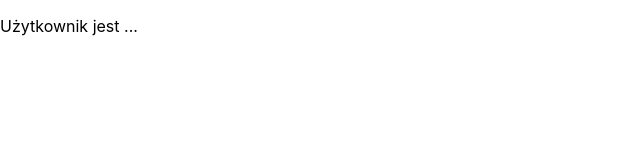
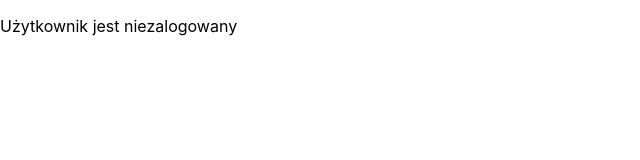
Before and after one commit to AdrianChojnacki/reactContext3, a React (Create React App) app: page / in a window 1280 px wide. Shown: the top 160 px of the page, without its empty margins (0-640 px from the left). Built offline with nearby package versions, Linux system fonts and the light colour scheme.

Commit message:
something done

```diff
--- a/src/AppContent.js
+++ b/src/AppContent.js
@@ -1,4 +1,4 @@
-import { createContext } from "react";
+import { createContext } from 'react';
 
 export const defaultObject = {
   isUserLogged: false,
--- a/src/UserInfo.jsx
+++ b/src/UserInfo.jsx
@@ -4,9 +4,16 @@ import { AppContext } from './AppContent';
 class UserInfo extends PureComponent {
   render() {
     return (
-      <div>
-        <p>Użytkownik jest ...</p>
-      </div>
+      <AppContext.Consumer>
+        {
+          ({ isUserLogged }) => (
+            <div>
+              {console.log(isUserLogged)}
+              <p>Użytkownik jest {isUserLogged ? 'zalogowany' : 'niezalogowany'}</p>
+            </div>
+          )
+        }
+      </AppContext.Consumer>
     );
   }
 }
```
